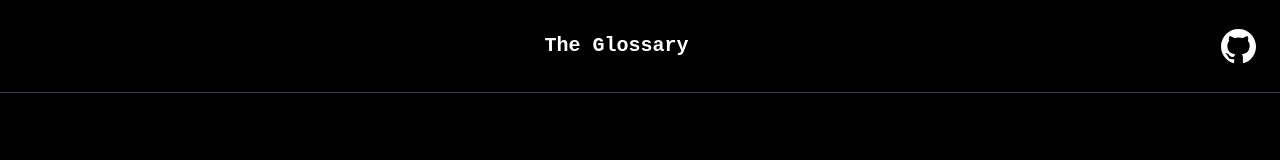
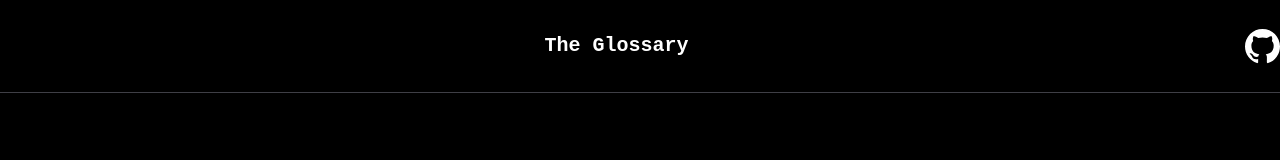
Before and after one commit to devthedud3/online-dictionary, a Next.js app: page / in a window 1280 px wide. Shown: the top 160 px of the page. Built offline with nearby package versions, Linux system fonts and the light colour scheme.

Commit message:
fix layout

```diff
--- a/src/app/(components)/Nav.tsx
+++ b/src/app/(components)/Nav.tsx
@@ -6,10 +6,10 @@ type Props = {};
 
 export default function Nav({}: Props) {
   return (
-    <div className="w-full flex border-b border-zinc-700 items-center justify-between text-sm lg:flex px-6">
+    <div className="w-full border-b border-zinc-700 items-center justify-between text-sm lg:flex ">
       <Link
         href="/"
-        className="flex w-full justify-center p-8 text-xl font-black text-nowrap"
+        className="flex w-full justify-center py-8 text-xl font-black text-nowrap"
       >
         The Glossary&nbsp;
       </Link>
```
